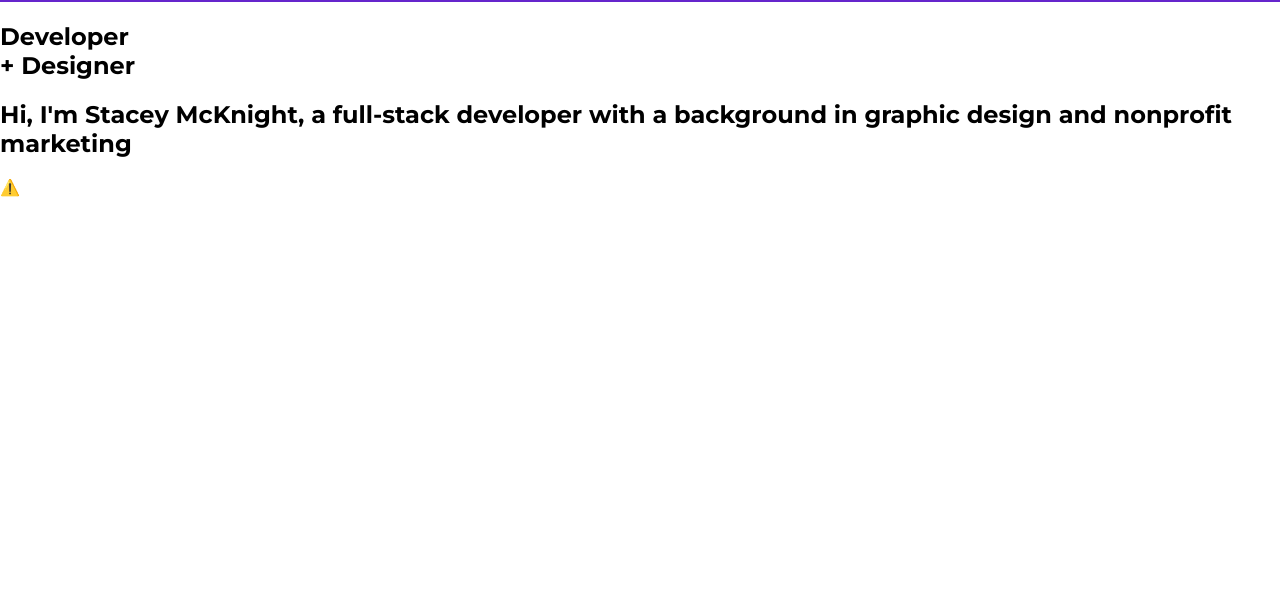
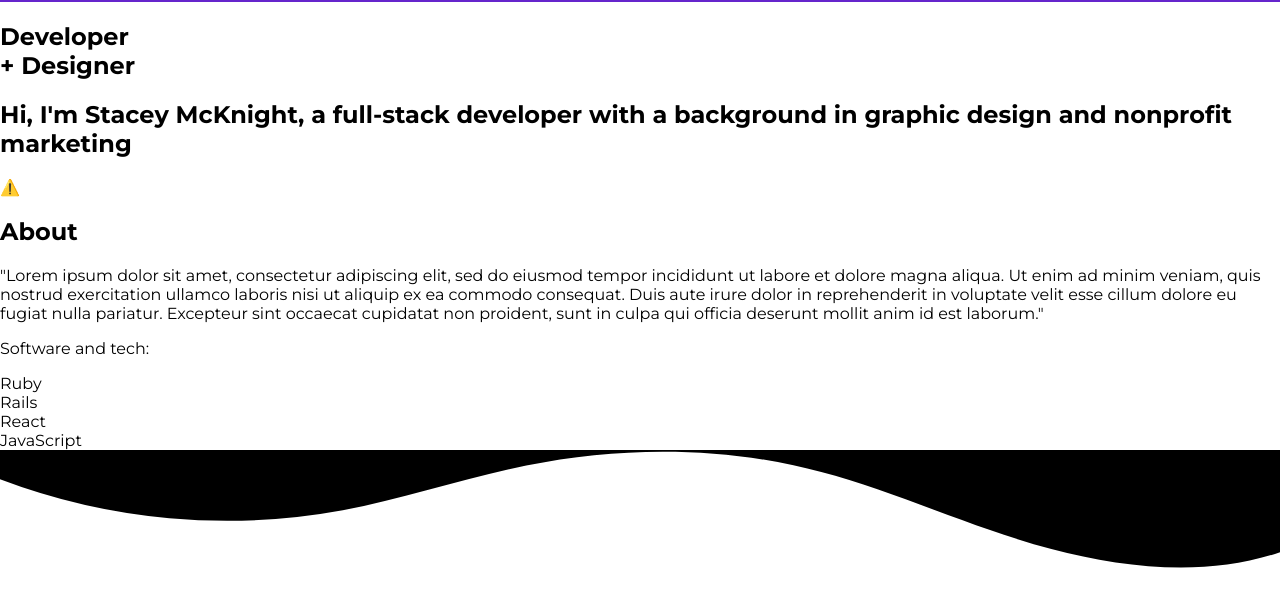
Before and after one commit to staceymck/portfolio, a plain HTML site: page index.html in a window 1280 px wide. Shown: the part 86-692 px from the top of the page. Drawn offline with nearby package versions, Linux system fonts and the light colour scheme; no server answers.

Commit message:
build out about section structure

```diff
--- a/index.html
+++ b/index.html
@@ -20,7 +20,6 @@
         <button class="btn btn--circle btn--teal"></button>
       </div>
     </div>
-
     <nav class="nav">
       <ul id="js-nav" class="nav__items" >
         <li class="nav__item">
@@ -61,9 +60,29 @@
     </div>
 
   </section>
-  <section id="about">
+  <div class="wave-bg-container">
+    <section id="about" class="about">
+      <h1>About</h1>
+      <div class="content-block">
+        <p>"Lorem ipsum dolor sit amet, consectetur adipiscing elit, sed do eiusmod tempor incididunt ut labore et dolore magna aliqua. Ut enim ad minim veniam, quis nostrud exercitation ullamco laboris nisi ut aliquip ex ea commodo consequat. Duis aute irure dolor in reprehenderit in voluptate velit esse cillum dolore eu fugiat nulla pariatur. Excepteur sint occaecat cupidatat non proident, sunt in culpa qui officia deserunt mollit anim id est laborum."</p>
+        <p>Software and tech:</p>
+          <ul>
+            <li>Ruby</li>
+            <li>Rails</li>
+            <li>React</li>
+            <li>JavaScript</li>
+          </ul>
+      </div>
+    </section>
 
-  </section>
+    <div class="wave-divider wave-divider--bottom">
+      <svg data-name="Layer 1" xmlns="http://www.w3.org/2000/svg" viewBox="0 0 1200 120" preserveAspectRatio="none">
+        <path d="M321.39,56.44c58-10.79,114.16-30.13,172-41.86,82.39-16.72,168.19-17.73,250.45-.39C823.78,31,906.67,72,985.66,92.83c70.05,18.48,146.53,26.09,214.34,3V0H0V27.35A600.21,600.21,0,0,0,321.39,56.44Z" class="shape-fill"></path>
+      </svg>
+    </div>
+  </div>
+
+
   <section id="projects">
 
   </section>
@@ -73,9 +92,13 @@
   <section id="posts">
 
   </section>
-  <section id="contact">
-
-  </section>
+  <!-- <section id="contact">
+    <div class="wave-divider">
+      <svg data-name="Layer 1" xmlns="http://www.w3.org/2000/svg" viewBox="0 0 1200 120" preserveAspectRatio="none">
+          <path d="M321.39,56.44c58-10.79,114.16-30.13,172-41.86,82.39-16.72,168.19-17.73,250.45-.39C823.78,31,906.67,72,985.66,92.83c70.05,18.48,146.53,26.09,214.34,3V0H0V27.35A600.21,600.21,0,0,0,321.39,56.44Z" class="shape-fill"></path>
+    </svg>
+  </div>
+  </section> -->
 
   <footer></footer>
 
```
